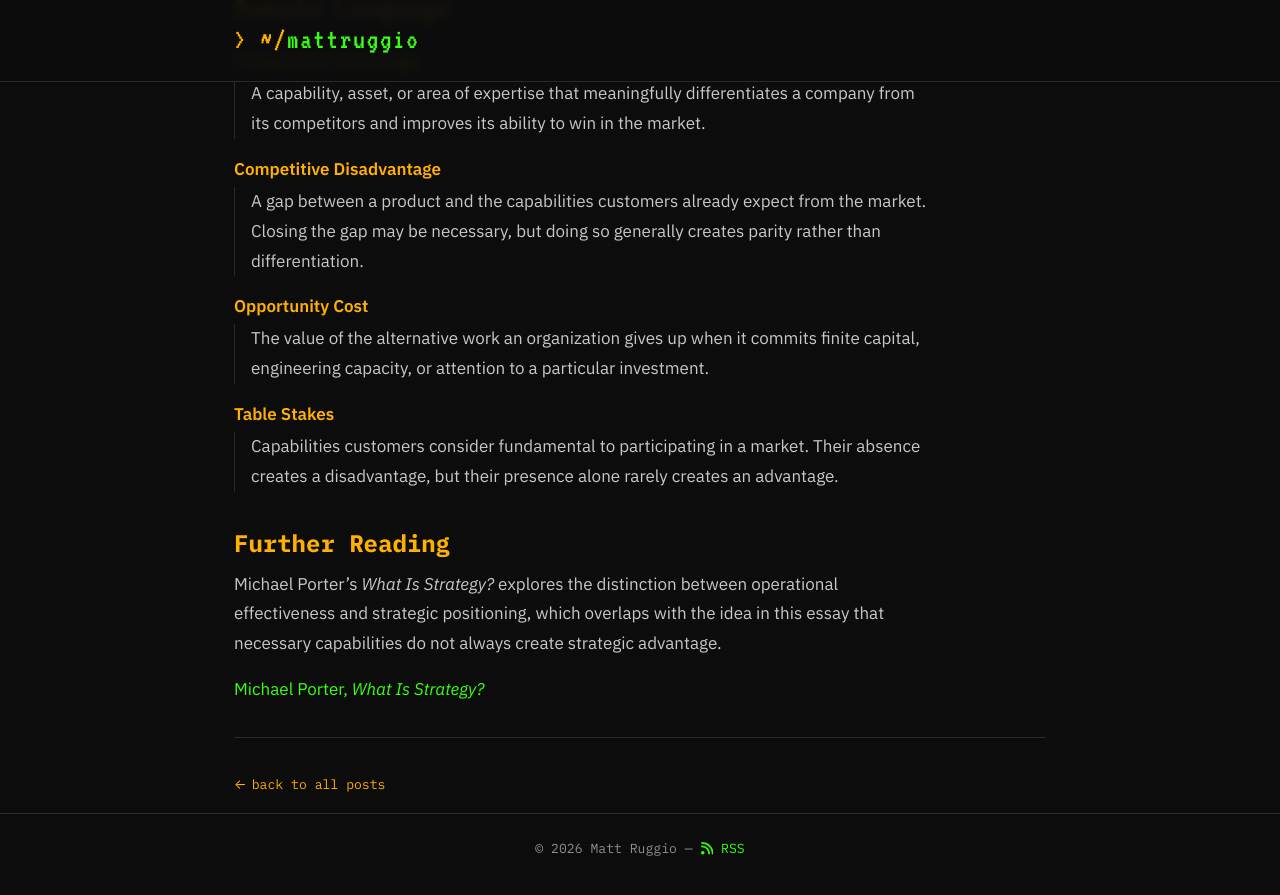
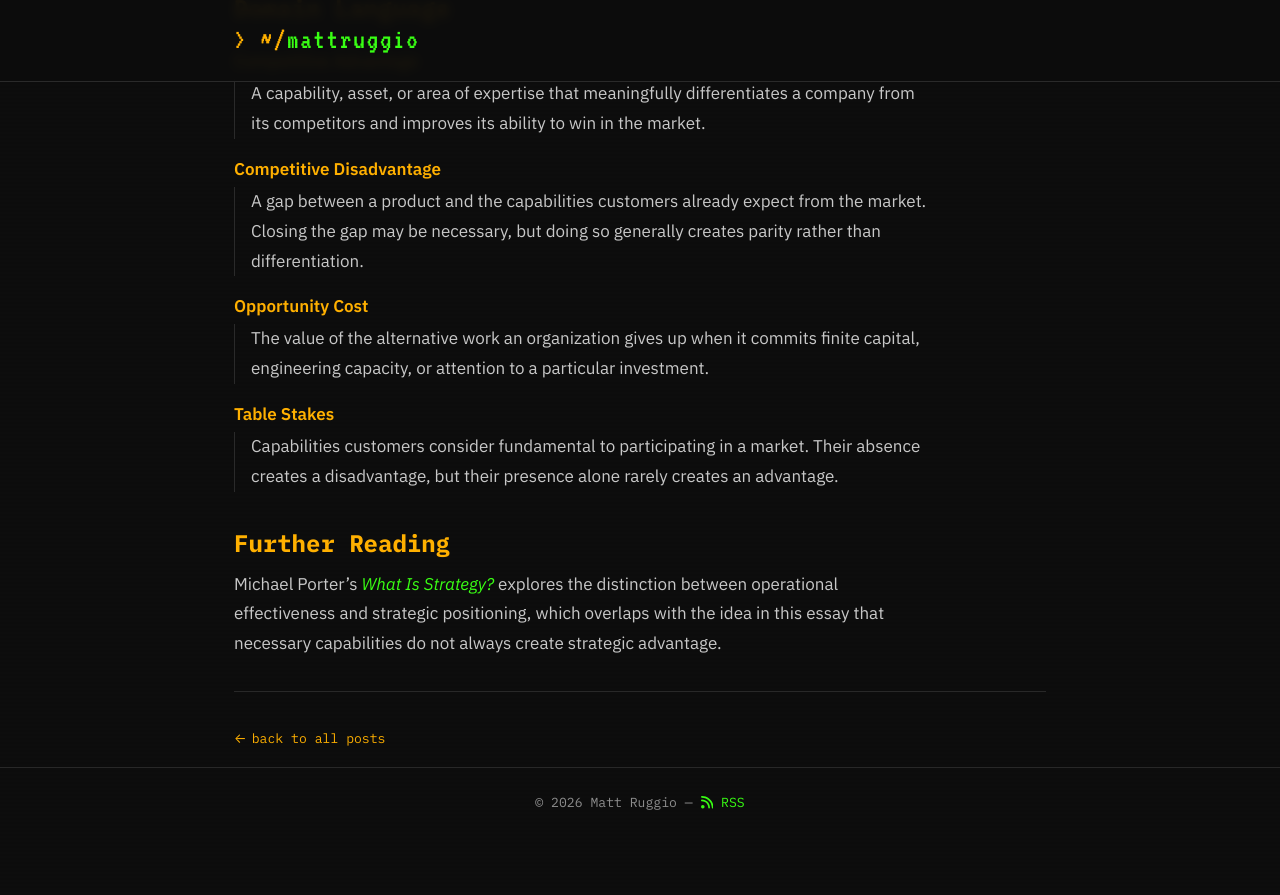
Before and after one commit to mattruggio/mattruggio.github.io, a Jekyll site: the page built from _posts/2026-08-21-necessary-is-not-strategic.md, in a window 1280 px wide and 900 px high, scrolled down 2728 px. Shown: the top 895 px of the window. Built offline with Jekyll 4.4.1, drawn with Linux system fonts in a browser that asks for light colours; after the commit the page ends 3582 px from its top, so only the background shows below that.

Commit message:
Fold the Further Reading citation into its own summary
The section named Porter's essay twice — once in the description and again as
a standalone link line beneath it — so the citation read as though stapled to
its own summary. The title is now the link, and the section is a single
sentence.

Co-authored-by: Copilot <223556219+Copilot@users.noreply.github.com>

```diff
--- a/_posts/2026-08-21-necessary-is-not-strategic.md
+++ b/_posts/2026-08-21-necessary-is-not-strategic.md
@@ -50,6 +50,4 @@ Table Stakes
 
 ## Further Reading
 
-Michael Porter's *What Is Strategy?* explores the distinction between operational effectiveness and strategic positioning, which overlaps with the idea in this essay that necessary capabilities do not always create strategic advantage.
-
-[Michael Porter, *What Is Strategy?*](https://hbr.org/1996/11/what-is-strategy)
+Michael Porter's [*What Is Strategy?*](https://hbr.org/1996/11/what-is-strategy) explores the distinction between operational effectiveness and strategic positioning, which overlaps with the idea in this essay that necessary capabilities do not always create strategic advantage.
```
